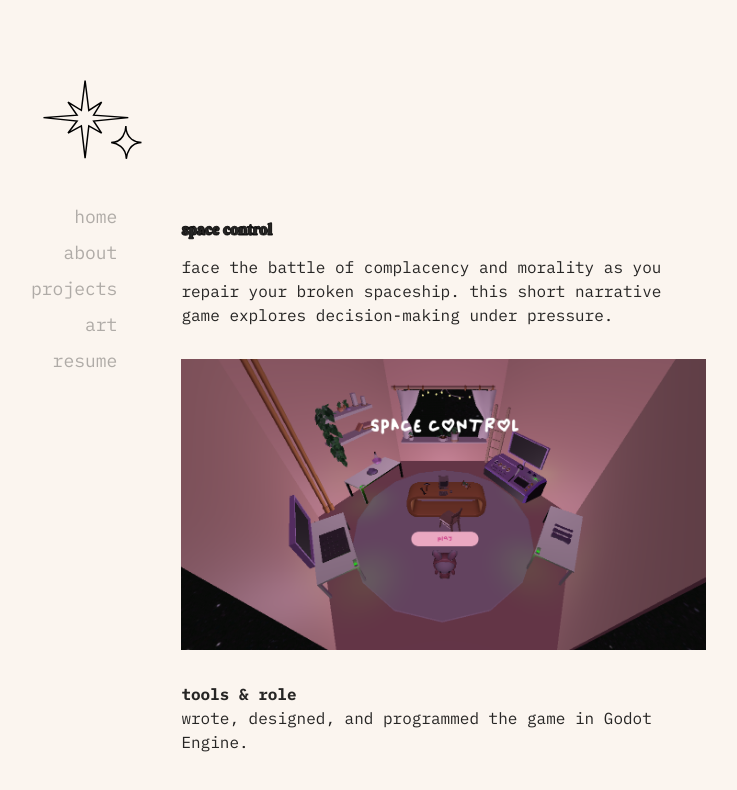
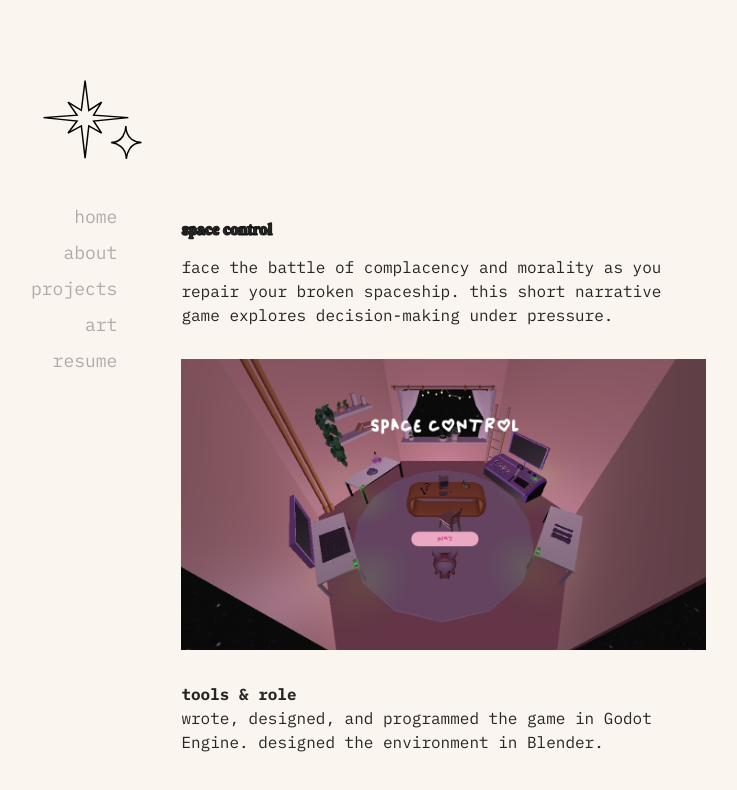
Before and after one commit to ruwkia/taylorsmith, a Next.js app: page /spacecontrol in a window 1280 px wide. Shown: the top 790 px of the page, without its empty margins (253-990 px from the left). Built offline with nearby package versions, Linux system fonts and the light colour scheme.

Commit message:
Update spacecontrol.jsx

```diff
--- a/pages/spacecontrol.jsx
+++ b/pages/spacecontrol.jsx
@@ -26,7 +26,7 @@ function SpaceControl() {
 
       <p style={{ fontSize: '1rem', fontWeight: '700', marginTop: '2rem' }}>tools & role</p>
       <p style={{ fontSize: '1rem', marginBottom: '1.5rem' }}>
-        wrote, designed, and programmed the game in Godot Engine.
+        wrote, designed, and programmed the game in Godot Engine. designed the environment in Blender.
       </p>
 
       <p style={{ fontSize: '1rem', fontWeight: '700', marginTop: '2rem' }}>design process</p>
@@ -80,8 +80,7 @@ function SpaceControl() {
             textDecoration: 'none',
             fontSize: '1rem',
             display: 'inline-block',
-            boxShadow: '0 4px 10px rgba(0, 0, 0, 0.08)',
-            transition: 'transform 0.2s ease-in-out'
+            boxShadow: '0 4px 10px rgba(0, 0, 0, 0.08)'
           }}
         >
           play on itch.io ↗
@@ -99,8 +98,7 @@ function SpaceControl() {
             textDecoration: 'none',
             fontSize: '1rem',
             display: 'inline-block',
-            boxShadow: '0 4px 10px rgba(0, 0, 0, 0.08)',
-            transition: 'transform 0.2s ease-in-out'
+            boxShadow: '0 4px 10px rgba(0, 0, 0, 0.08)'
           }}
         >
           ← back to projects
```
